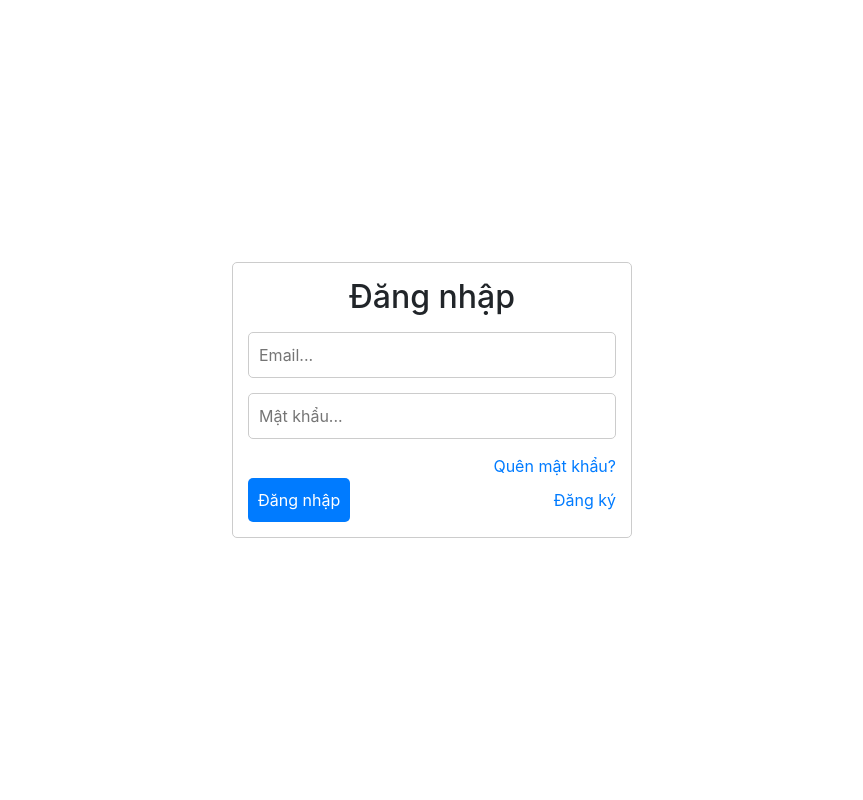
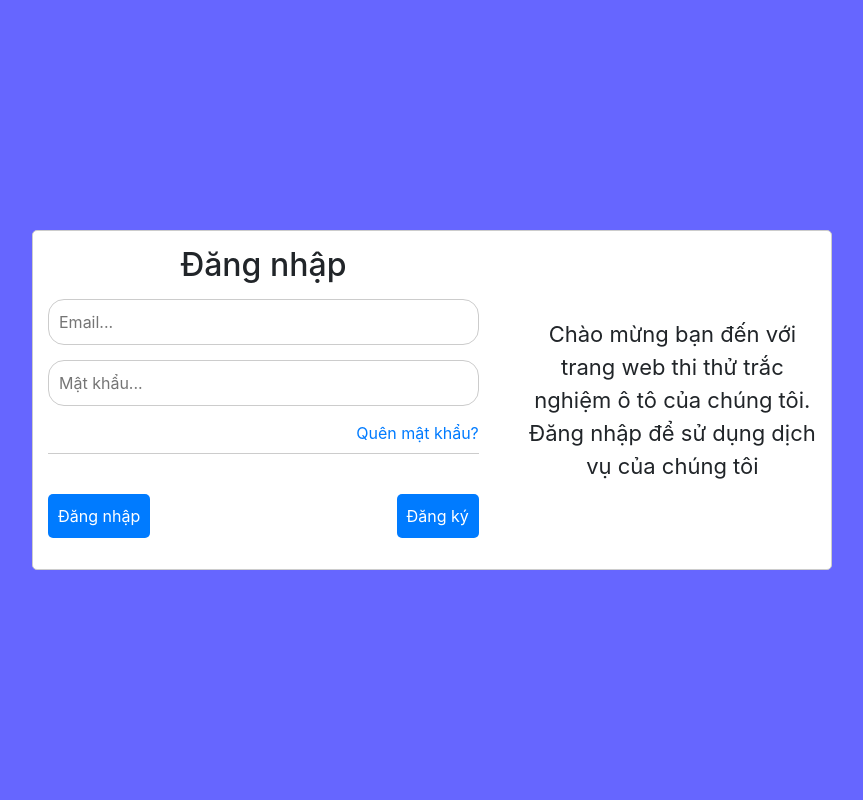
Before and after one commit to phandinhphu/WebThiTNOto, a PHP site: page /WebThiTN-Oto/client/pages/login.php in a window 1280 px wide. Shown: the whole page, without its empty margins (208-1071 px from the left). Run offline with PHP 8.4, Linux system fonts and the light colour scheme.

Commit message:
code usage

```diff
--- a/admin/logout.php
+++ b/admin/logout.php
@@ -4,6 +4,6 @@ session_start();
 if (!isset($_SESSION['admin'])) {
     header('Location: http://localhost/WebThiTN-Oto/admin/login.php');
 } else {
-    session_destroy();
+    unset($_SESSION['admin']);
     header('Location: http://localhost/WebThiTN-Oto/admin/login.php');
 }
--- a/api/result/getResult.php
+++ b/api/result/getResult.php
@@ -5,7 +5,10 @@ require_once '../../db/database.php';
 if ($_SERVER['REQUEST_METHOD'] === 'GET') {
     $id = $_GET['id'];
 
-    $examUser = getRows('SELECT * FROM result WHERE userId = :userId', ['userId' => $id]);
+    $examUser = getRows('SELECT exam.soCauHoi, result.*
+                        FROM result, exam
+                        WHERE result.examName = exam.examName
+                        AND result.userId = :userId', ['userId' => $id]);
 
     header('Content-type: application/json');
     if ($examUser) {
--- a/client/assets/css/login.css
+++ b/client/assets/css/login.css
@@ -4,6 +4,7 @@ body {
     align-items: center;
     min-height: 100vh;
     margin: 0;
+    background-color: #6666ff;
 }
 
 /* disabled */
@@ -15,9 +16,8 @@ body {
 
 .form__login {
     display: flex;
-    flex-direction: column;
-    width: 100%;
-    max-width: 400px;
+    max-width: 800px;
+    min-height: 340px;
     padding: 15px;
     margin: 15px;
     border: 1px solid #ccc;
@@ -28,6 +28,23 @@ body {
 .form__login h2 {
     text-align: center;
     margin-bottom: 15px;
+}
+
+.content__first {
+    margin-right: 50px;
+    width: 75%;
+}
+
+.content__second {
+    width: 50%;
+    text-align: center;
+    font-size: 22px;
+}
+
+.content__second .content {
+    position: relative;
+    top: 50%;
+    transform: translateY(-50%);
 }
 
 .input__login {
@@ -61,7 +78,7 @@ body {
 .input__login input {
     padding: 10px;
     border: 1px solid #ccc;
-    border-radius: 5px;
+    border-radius: 16px;
 }
 
 .input__login input:focus ~ label,
@@ -78,6 +95,13 @@ body {
 .input__login input:focus::placeholder,
 .input__login input:valid::placeholder {
     color: transparent;
+}
+
+.link__forgot {
+    border-bottom: 1px solid #ccc;
+    text-align: right;
+    margin-bottom: 40px;
+    padding-bottom: 8px;
 }
 
 .btn__submit {
--- a/client/pages/login.php
+++ b/client/pages/login.php
@@ -15,6 +15,7 @@ if (isset($_SESSION['user'])) {
 </head>
 <body>
     <div class="form__login">
+        <div class="content__first">
             <h2>Đăng nhập</h2>
             <div class="input__login">
                 <input id="email" type="email" name="email" placeholder="Email..." required>
@@ -29,7 +30,15 @@ if (isset($_SESSION['user'])) {
             </div>
             <div class="btn__submit">
                 <button type="button" class="btn">Đăng nhập</button>
-            <a href="?client=pages&action=register" class="link__register">Đăng ký</a>
+                <a href="?client=pages&action=register" class="btn link__register">Đăng ký</a>
+            </div>
+        </div>
+        <div class="content__second">
+            <p class="content">
+                <span>Chào mừng bạn đến với trang web thi thử trắc nghiệm ô tô của chúng tôi.</span>
+                <br/>
+                <span>Đăng nhập để sử dụng dịch vụ của chúng tôi</span>
+            </p>
         </div>
     </div>
 
@@ -49,6 +58,7 @@ if (isset($_SESSION['user'])) {
             }
 
             let regexEmail = /^[a-zA-Z0-9._-]+@[a-zA-Z0-9.-]+\.[a-zA-Z]{2,6}$/;
+
             if (!regexEmail.test(emailValue)) {
                 alert('Email không hợp lệ');
                 return;
```
Also changed, not shown: admin/assets/js/user.js (+12 -3 lines), admin/index.php (+5 -5 lines), client/pages/register.php (+11 -1 lines), .htaccess (added). Lines whose indentation alone changed are shown as unchanged.
